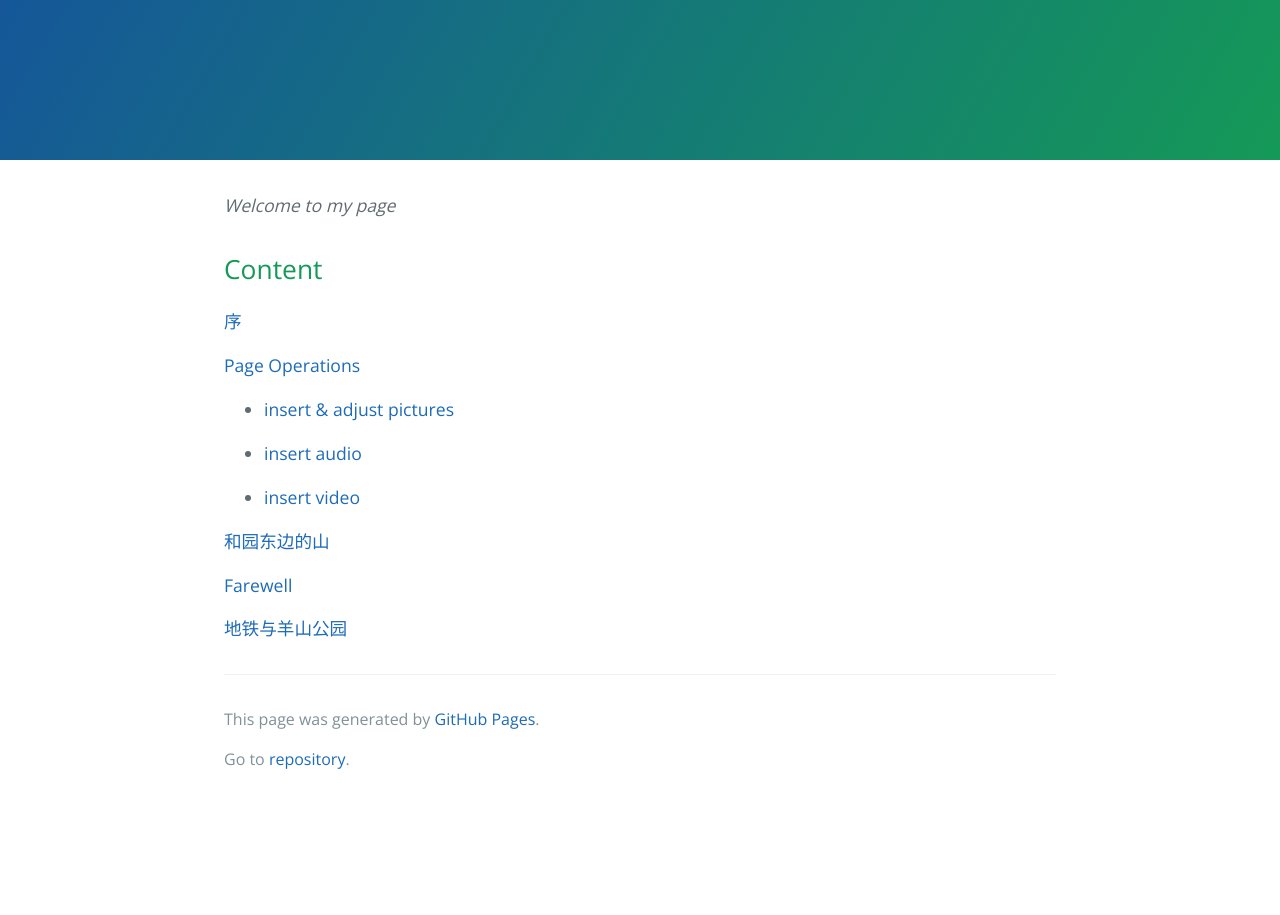
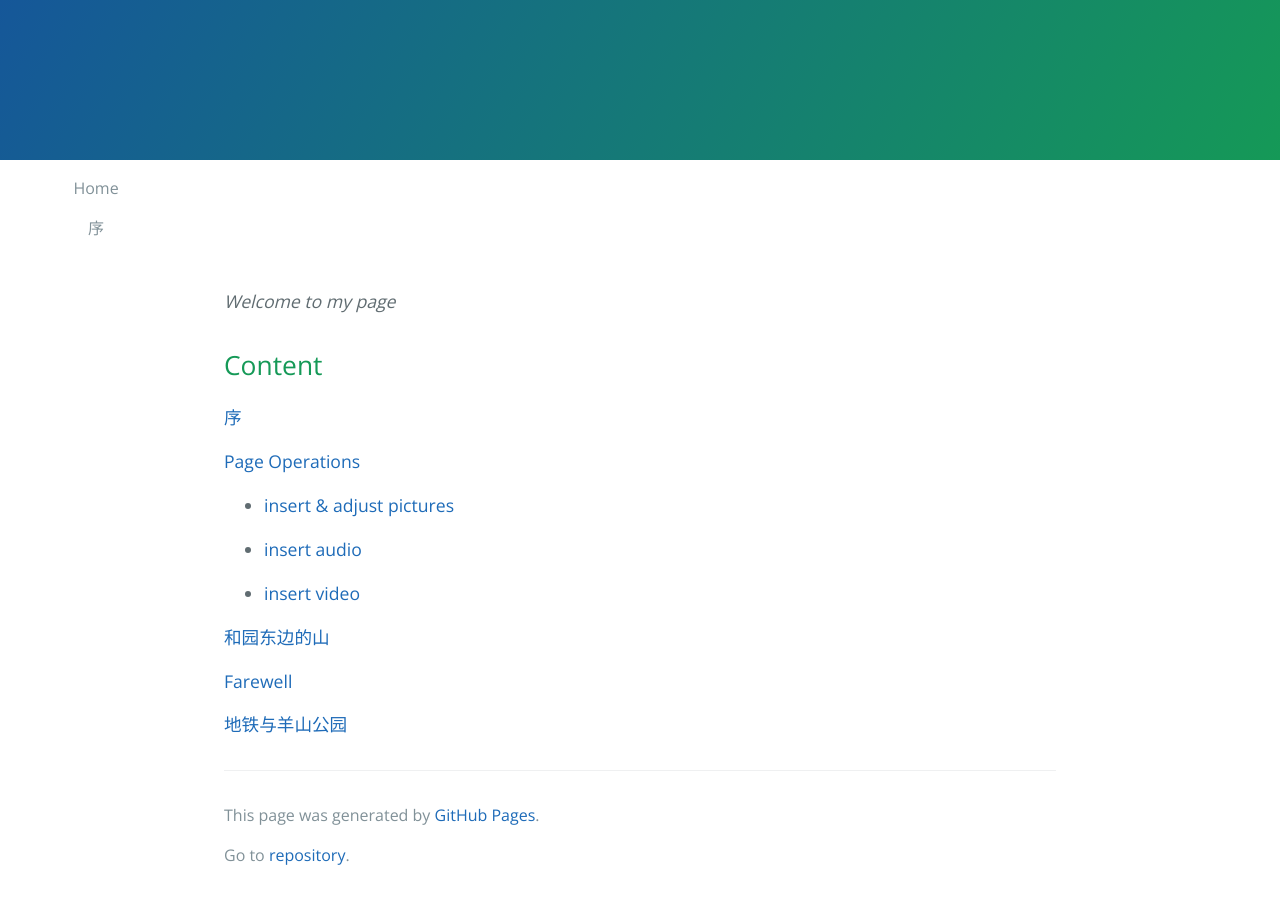
Before and after one commit to 224200/224200.github.io, a Jekyll site: the page built from index.md, in a window 1280 px wide. Built offline with Jekyll 4.4.1, drawn with Linux system fonts in a browser that asks for light colours; the repository's description, which GitHub fills in, is left out.

Commit message:
try insert sidebar

```diff
--- a/_layouts/default.html
+++ b/_layouts/default.html
@@ -33,6 +33,16 @@
       -->
     </header>
 
+    <!--尝试插入侧边栏-->
+    <div class="sidebar">
+      <p>
+        <span class="site-footer-credits">Home</span>
+      </p>
+      <p>
+        <span class="site-footer-credits">序</span>
+      </p>
+    </div>
+
     <!-- 插入markdown文件中的内容 -->
     <main id="content" class="main-content" role="main">
       {{ content }}
--- a/_sass/jekyll-theme-cayman.scss
+++ b/_sass/jekyll-theme-cayman.scss
@@ -379,3 +379,10 @@ a {
 .site-footer-credits {
   color: $blockquote-text-color;
 }
+
+.sidebar {
+  width: 15%;
+  height: 100%;
+  color: $blockquote-text-color;
+  text-align: center;
+}
```
Also changed, not shown: src/ou2.md (added, +7 -0 lines).
